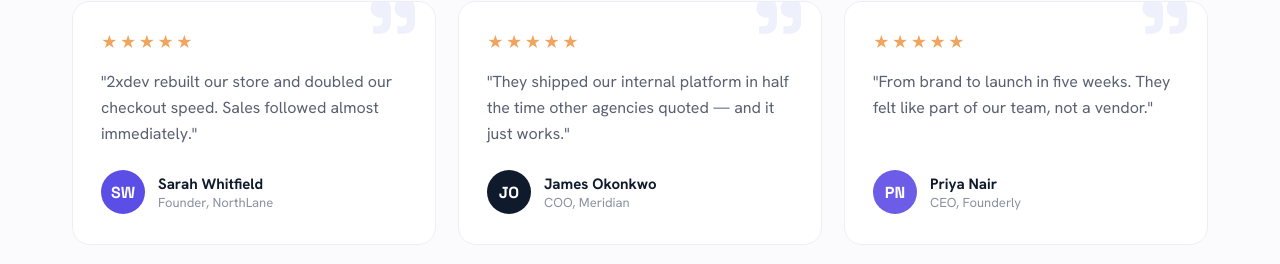
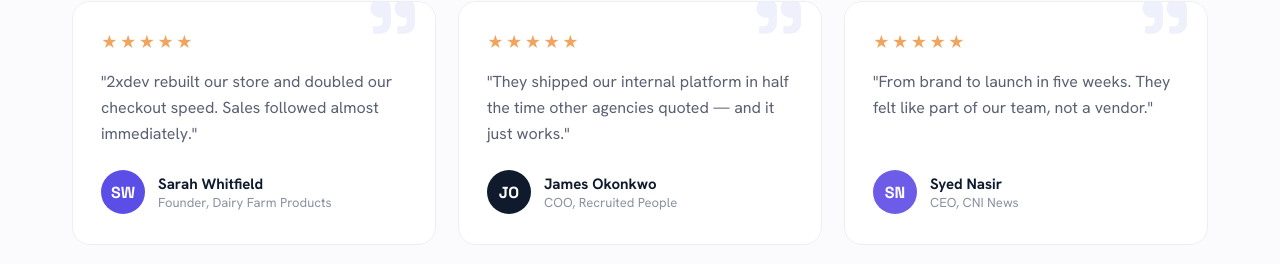
Before and after one commit to 2xdevOfficial/2xdev, a React (Vite) app: page / in a window 1280 px wide. Shown: the part 3994-4258 px from the top of the page. Built offline with nearby package versions, Linux system fonts and the light colour scheme.

Commit message:
Update client story attributions to real project names
Sarah Whitfield -> Dairy Farm Products, James Okonkwo -> Recruited
People, Priya Nair -> Syed Nasir at CNI News. Quotes left unchanged.

```diff
--- a/src/data/homeContent.ts
+++ b/src/data/homeContent.ts
@@ -184,7 +184,7 @@ export const testimonials: Testimonial[] = [
     quote:
       '"2xdev rebuilt our store and doubled our checkout speed. Sales followed almost immediately."',
     name: "Sarah Whitfield",
-    role: "Founder, NorthLane",
+    role: "Founder, Dairy Farm Products",
     init: "SW",
     av: "#5b4ee6",
   },
@@ -192,16 +192,16 @@ export const testimonials: Testimonial[] = [
     quote:
       '"They shipped our internal platform in half the time other agencies quoted — and it just works."',
     name: "James Okonkwo",
-    role: "COO, Meridian",
+    role: "COO, Recruited People",
     init: "JO",
     av: "#0f1b2d",
   },
   {
     quote:
       '"From brand to launch in five weeks. They felt like part of our team, not a vendor."',
-    name: "Priya Nair",
-    role: "CEO, Founderly",
-    init: "PN",
+    name: "Syed Nasir",
+    role: "CEO, CNI News",
+    init: "SN",
     av: "#6c5ce7",
   },
 ];
```
